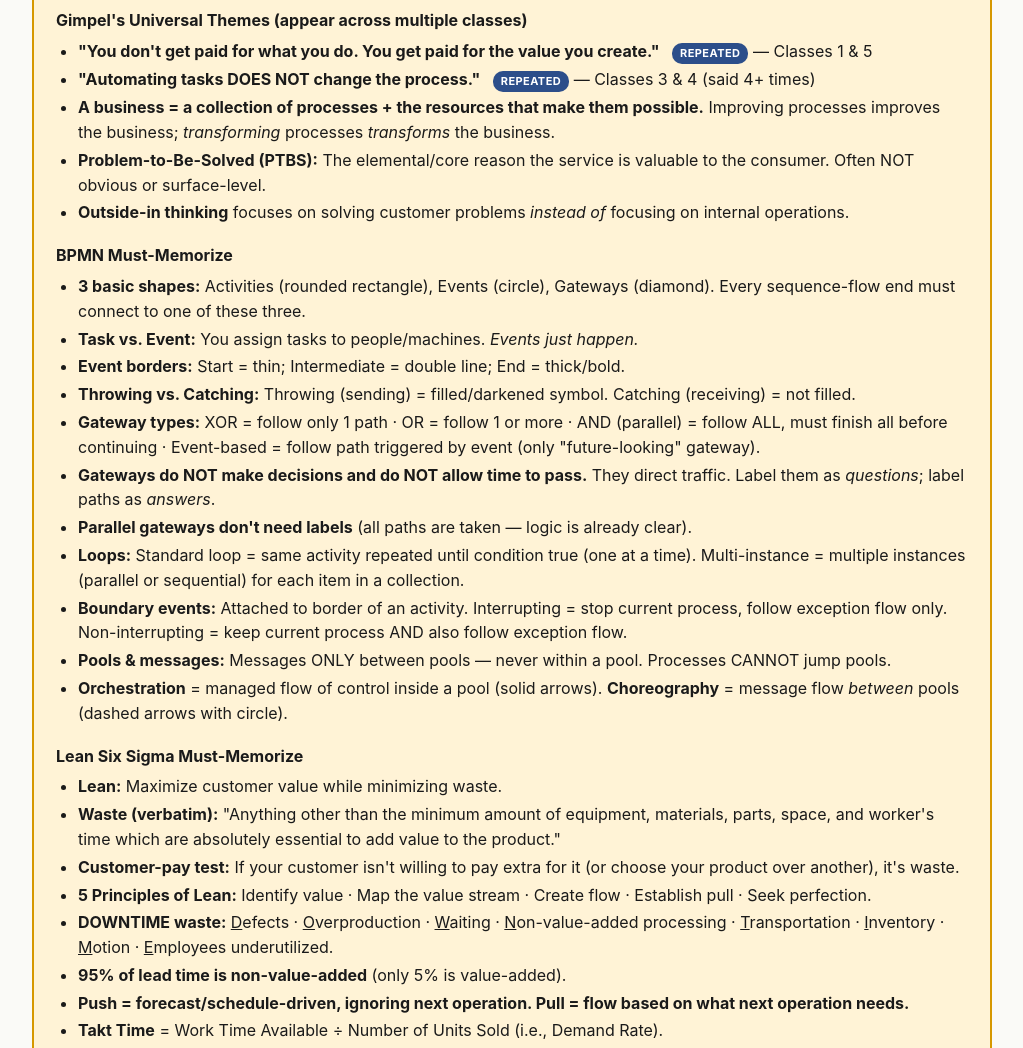
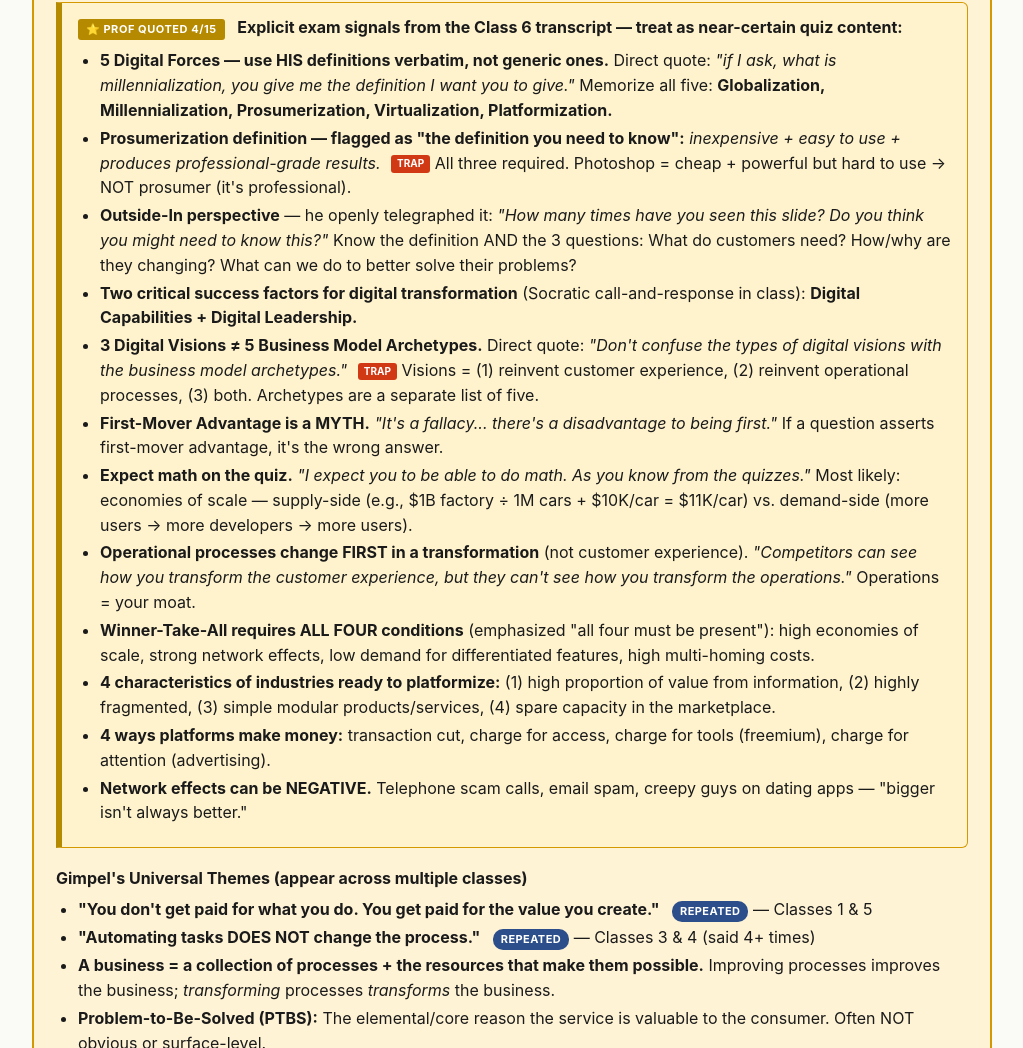
Before and after one commit to headhuncho1234/CIS-8010-AI-Process-Innovation-Guide, a plain HTML site: page index.html in a window 1280 px wide. Shown: the part 417-1465 px from the top of the page, without its empty margins (128-1151 px from the left). Drawn offline with Linux system fonts and the light colour scheme.

Commit message:
Enhance exam prep section with key definitions and signals
Added detailed exam preparation content with explicit signals and definitions.

```diff
--- a/index.html
+++ b/index.html
@@ -178,6 +178,25 @@ hr.divider { border: none; border-top: 1px dashed #bbb; margin: 18px 0; }
 <section id="cram" class="cram">
 <h2 style="margin-top:0;">🔥 One-Page Cram Sheet — The Highest-Yield 20%</h2>
 <p style="margin-top:0;"><strong>Read this twice the morning of the exam.</strong> If you only have 20 minutes, you have this.</p>
+
+<div class="trap" style="background:#fff3cd;border-color:#d69800;border-left-color:#b58900;">
+<span class="label" style="background:#b58900;">⭐ Prof Quoted 4/15</span>
+<strong>Explicit exam signals from the Class 6 transcript — treat as near-certain quiz content:</strong>
+<ul style="margin-top:8px;">
+<li><strong>5 Digital Forces — use HIS definitions verbatim, not generic ones.</strong> Direct quote: <em>"if I ask, what is millennialization, you give me the definition I want you to give."</em> Memorize all five: <strong>Globalization, Millennialization, Prosumerization, Virtualization, Platformization.</strong></li>
+<li><strong>Prosumerization definition — flagged as "the definition you need to know":</strong> <em>inexpensive + easy to use + produces professional-grade results.</em> <span class="badge-reminder">TRAP</span> All three required. Photoshop = cheap + powerful but hard to use → NOT prosumer (it's professional).</li>
+<li><strong>Outside-In perspective</strong> — he openly telegraphed it: <em>"How many times have you seen this slide? Do you think you might need to know this?"</em> Know the definition AND the 3 questions: What do customers need? How/why are they changing? What can we do to better solve their problems?</li>
+<li><strong>Two critical success factors for digital transformation</strong> (Socratic call-and-response in class): <strong>Digital Capabilities + Digital Leadership.</strong></li>
+<li><strong>3 Digital Visions ≠ 5 Business Model Archetypes.</strong> Direct quote: <em>"Don't confuse the types of digital visions with the business model archetypes."</em> <span class="badge-reminder">TRAP</span> Visions = (1) reinvent customer experience, (2) reinvent operational processes, (3) both. Archetypes are a separate list of five.</li>
+<li><strong>First-Mover Advantage is a MYTH.</strong> <em>"It's a fallacy... there's a disadvantage to being first."</em> If a question asserts first-mover advantage, it's the wrong answer.</li>
+<li><strong>Expect math on the quiz.</strong> <em>"I expect you to be able to do math. As you know from the quizzes."</em> Most likely: economies of scale — supply-side (e.g., $1B factory ÷ 1M cars + $10K/car = $11K/car) vs. demand-side (more users → more developers → more users).</li>
+<li><strong>Operational processes change FIRST in a transformation</strong> (not customer experience). <em>"Competitors can see how you transform the customer experience, but they can't see how you transform the operations."</em> Operations = your moat.</li>
+<li><strong>Winner-Take-All requires ALL FOUR conditions</strong> (emphasized "all four must be present"): high economies of scale, strong network effects, low demand for differentiated features, high multi-homing costs.</li>
+<li><strong>4 characteristics of industries ready to platformize:</strong> (1) high proportion of value from information, (2) highly fragmented, (3) simple modular products/services, (4) spare capacity in the marketplace.</li>
+<li><strong>4 ways platforms make money:</strong> transaction cut, charge for access, charge for tools (freemium), charge for attention (advertising).</li>
+<li><strong>Network effects can be NEGATIVE.</strong> Telephone scam calls, email spam, creepy guys on dating apps — "bigger isn't always better."</li>
+</ul>
+</div>
 
 <h3>Gimpel's Universal Themes (appear across multiple classes)</h3>
 <ul>
```
